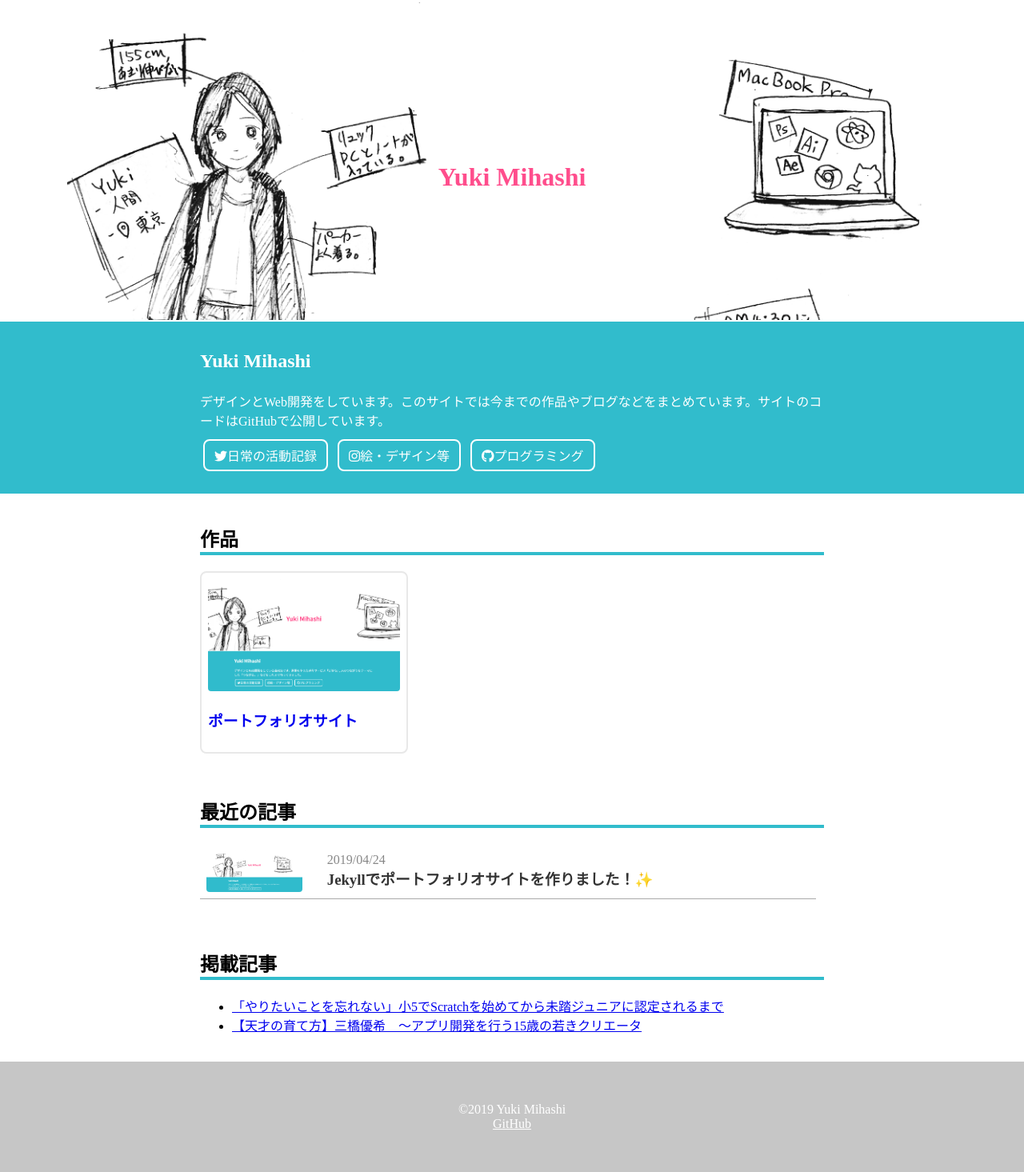
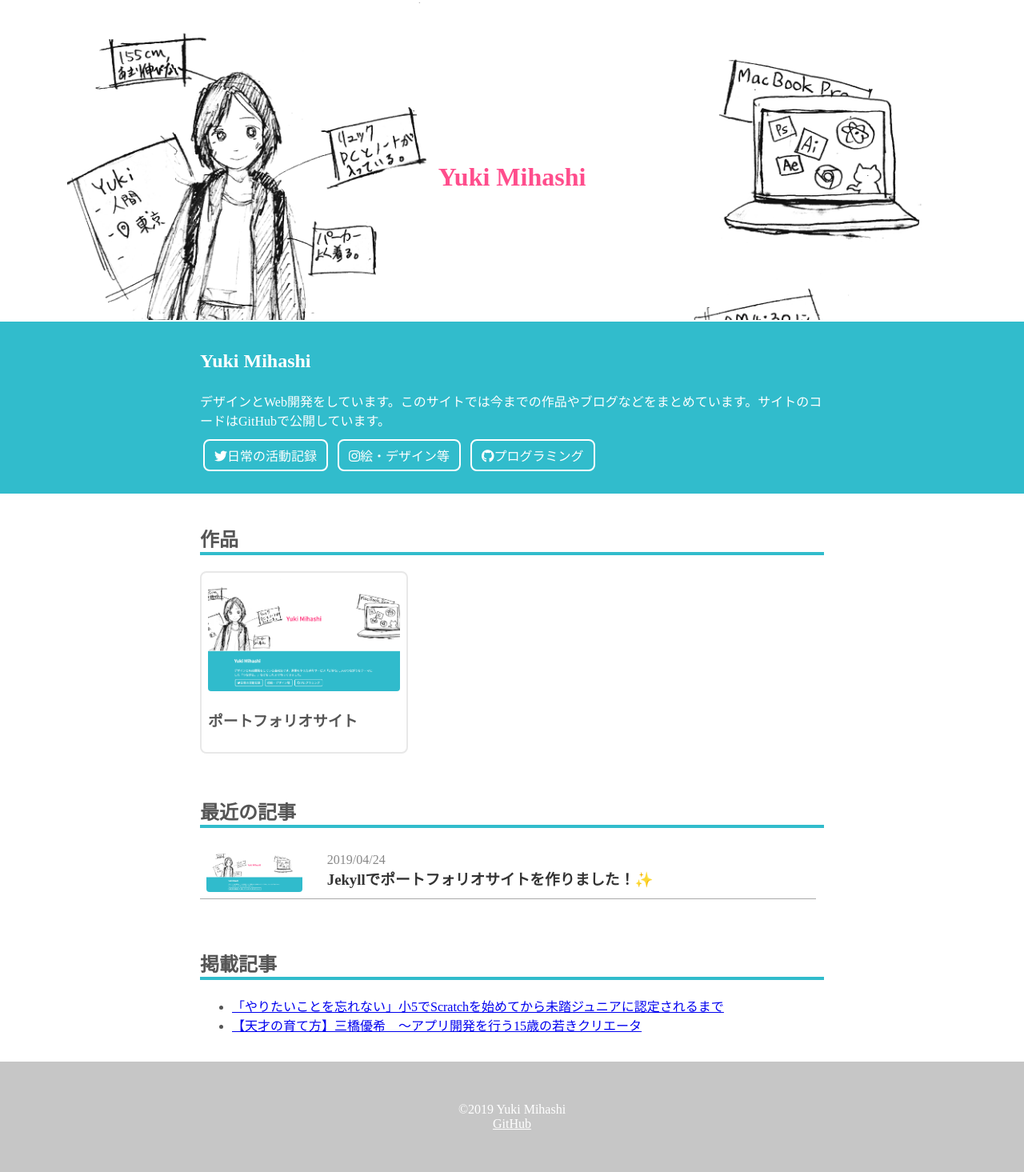
Before and after one commit to madoreenu/yuki384.github.io, a Jekyll site: the page built from index.md, in a window 1280 px wide. Shown: the whole page at 80% size. Built offline with Jekyll 4.4.1, drawn with Linux system fonts in a browser that asks for light colours; nearby versions of some CDN libraries.

Commit message:
changed color of headings

```diff
--- a/assets/css/main.css
+++ b/assets/css/main.css
@@ -4,6 +4,7 @@
 body{
   margin: 0;
   font-family: "notosansjapanese";
+  color: #555;
 }
 .section{
   padding: 16px;
@@ -42,6 +43,7 @@
   padding: 8px;
   border-radius: 8px;
   margin-right: 12px;
+  color: #555;
 }
 .project>img{
   width: 240px;
```
